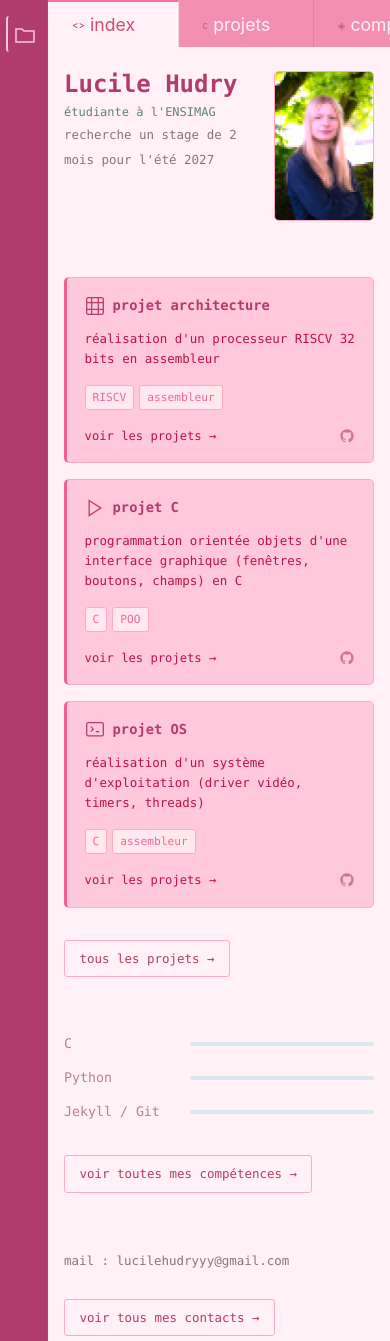
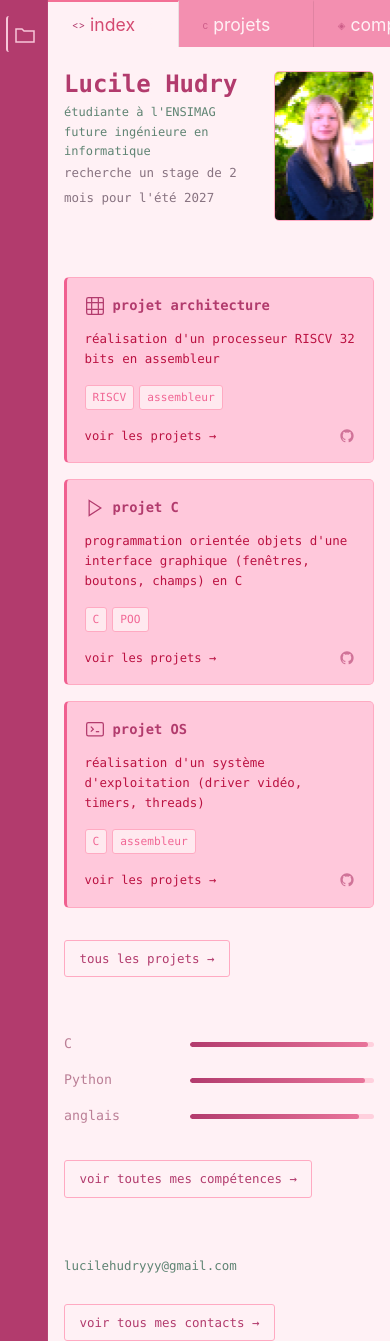
Before and after one commit to mkdir-lucile/mkdir-lucile.github.io, a Jekyll site: the page built from index.html, in a window 390 px wide. Built offline with Jekyll 4.4.1, drawn with Linux system fonts in a browser that asks for light colours.

```diff
--- a/_layouts/default.html
+++ b/_layouts/default.html
@@ -14,7 +14,7 @@
        ACTIVITY BAR — bande d'icônes à gauche
        ══════════════════════════════════════════════ -->
   <div class="activity-bar">
-    <div class="activity-icon activity-icon--active" title="Explorateur">
+    <div class="activity-icon activity-icon--active" id="sidebar-toggle" title="Explorateur">
       <svg width="24" height="24" viewBox="0 0 24 24" fill="none" stroke="currentColor" stroke-width="1.5">
         <path d="M3 7h6l2 2h10v11H3z"/>
       </svg>
@@ -22,9 +22,9 @@
   </div>
 
   <!-- ══════════════════════════════════════════════
-       SIDEBAR — panneau latéral bleuté foncé
+       SIDEBAR — panneau latéral
        ══════════════════════════════════════════════ -->
-  <div class="sidebar">
+  <div class="sidebar" id="sidebar">
     <div class="sidebar-section">
       <div class="sidebar-section-header">&#9660; PORTFOLIO</div>
       <ul class="sidebar-tree">
@@ -59,7 +59,7 @@
         </li>
         <li class="sidebar-item">
           <span class="sidebar-file-icon">in</span>
-          <a href="mailto:{{ site.email }}">linkedIn</a>
+          <a href="{{ site.linkedin_url }}" target="_blank">linkedIn</a>
         </li>
       </ul>
     </div>
@@ -105,9 +105,9 @@
       </div>
     </main>
 
-  </div>
+  </div><!-- /editor-zone -->
 
-<script>
+  <script>
     // Animation d'entrée des onglets inactifs
     document.querySelectorAll('.tab--inactive').forEach((tab, i) => {
       tab.style.transform = 'translateX(40px)';
@@ -118,6 +118,28 @@
         tab.style.opacity = '1';
       }, 80 + i * 60);
     });
+
+    // Sidebar mobile : toggle au clic sur l'icône fichier
+    const toggle = document.getElementById('sidebar-toggle');
+    const sidebar = document.getElementById('sidebar');
+
+    toggle.addEventListener('click', () => {
+      sidebar.classList.toggle('sidebar--open');
+    });
+
+    // Ferme la sidebar si on clique en dehors
+    document.addEventListener('click', (e) => {
+      if (!sidebar.contains(e.target) && !toggle.contains(e.target)) {
+        sidebar.classList.remove('sidebar--open');
+      }
+    });
+
+    // Ferme la sidebar après navigation
+    sidebar.querySelectorAll('a').forEach(link => {
+      link.addEventListener('click', () => {
+        sidebar.classList.remove('sidebar--open');
+      });
+    });
   </script>
 
 </body>
--- a/assets/css/style.css
+++ b/assets/css/style.css
@@ -318,8 +318,6 @@ ul { list-style: none; }
   line-height: 2;
   margin-bottom: var(--space-md);
 }
-.hero-tagline::before { content: ' '; }
-.hero-tagline::after  { content: "spécialisation en DEVOPS et gestion des données"; }
 
 .hero-actions { display: flex; gap: var(--space-sm); flex-wrap: wrap; }
 
@@ -502,25 +500,44 @@ ul { list-style: none; }
 
 
 /* ── RESPONSIVE ───────────────────────────────────────── */
+
 @media (max-width: 768px) {
-  .sidebar { display: none; }
 
-  /* Sur mobile, hero-top redevient un vrai flex row */
+  /* Sidebar cachée par défaut, glisse depuis la gauche au clic */
+  .sidebar {
+    position: fixed;
+    top: 0;
+    left: var(--activity-width);
+    height: 100vh;
+    width: var(--sidebar-width);
+    z-index: 100;
+    box-shadow: 4px 0 16px rgba(0,0,0,0.2);
+    display: none;
+    flex-direction: column;
+    overflow-y: auto;
+  }
+  .sidebar--open {
+    display: flex;
+  }
+
+  /* Editor-zone prend toute la largeur disponible */
+  .editor-zone {
+    width: 100%;
+    min-width: 0;
+  }
+
+  /* Hero */
   .hero { display: block; }
-
   .hero-top {
     display: flex;
     flex-direction: row;
     align-items: flex-start;
     gap: var(--space-sm);
   }
-
   .hero-image { flex-shrink: 0; }
   .hero-image img { width: 100px; height: 150px; }
-
   .hero-text { flex: 1; min-width: 0; }
   .hero-name { font-size: 1.5rem; margin-bottom: 0.3rem; }
-
   .hero-tagline {
     font-size: 0.75rem;
     line-height: 1.6;
@@ -528,12 +545,10 @@ ul { list-style: none; }
   }
   .hero-tagline::before { content: ''; }
   .hero-tagline::after  { content: ''; }
-
   .herop { width: 100%; font-size: 0.78rem; }
 
   .editor-body { padding: var(--space-sm); }
   .project-grid { grid-template-columns: 1fr; }
-
   .about p,
   .section-contacts p { font-size: 0.78rem; }
 }
--- a/index.html
+++ b/index.html
@@ -9,7 +9,7 @@ description: "Portfolio de Lucile — future ingénieure en informatique"
   <div class="hero-top">
     <div class="hero-text">
       <h1 class="hero-name">Lucile Hudry</h1>
-      <p class="hero-tagline">étudiante à l'ENSIMAG<br>
+      <p class="hero-tagline">étudiante à l'ENSIMAG<br>future ingénieure en informatique
       <p class="herop">
         recherche un stage de 2 mois pour l'été 2027<br />
       </p>
@@ -146,15 +146,15 @@ description: "Portfolio de Lucile — future ingénieure en informatique"
   <ul class="skills-list">
     <li class="skill-item">
       <span class="skill-name">C</span>
-      <div class="skill-bar"><div class="skill-fill" style="width: 90%"></div></div>
+      <div class="skill-bar"><div class="skill-fill" style="width: 97%"></div></div>
     </li>
     <li class="skill-item">
       <span class="skill-name">Python</span>
-      <div class="skill-bar"><div class="skill-fill" style="width: 65%"></div></div>
+      <div class="skill-bar"><div class="skill-fill" style="width: 95%"></div></div>
     </li>
     <li class="skill-item">
-      <span class="skill-name">Jekyll / Git</span>
-      <div class="skill-bar"><div class="skill-fill" style="width: 55%"></div></div>
+      <span class="skill-name">anglais</span>
+      <div class="skill-bar"><div class="skill-fill" style="width: 92%"></div></div>
     </li>
   </ul>
 
@@ -166,10 +166,52 @@ description: "Portfolio de Lucile — future ingénieure en informatique"
 
 
 <section class="section-contacts">
-  <p>
-    mail : lucilehudryyy@gmail.com <br /> <br/>
-  </p>
+  <p><a href="mailto:lucilehudryyy@gmail.com">
+    lucilehudryyy@gmail.com <br /> <br/>
+  </a></p>
   <a href="{{ '/contacts/' | relative_url }}" class="btn btn-secondary">
     voir tous mes contacts →
   </a>
 </section>
+
+<style>
+  /* ── Barres de compétences (étend le style global) ── */
+.skills-list {
+  display: flex;
+  flex-direction: column;
+  gap: 0.85rem;
+  margin-bottom: var(--space-md);
+}
+.skill-item {
+  display: flex;
+  align-items: center;
+  gap: 1rem;
+}
+.skill-name {
+  font-family: var(--font-mono);
+  font-size: 0.83rem;
+  color: var(--color-teal);
+  min-width: 110px;
+}
+.skill-bar {
+  flex: 1;
+  height: 5px;
+  background: #ffd0dd;
+  border-radius: 99px;
+  overflow: hidden;
+}
+.skill-fill {
+  height: 100%;
+  background: linear-gradient(90deg, var(--color-blue), #e8749a);
+  border-radius: 99px;
+  width: 0;
+  transition: width 0.8s cubic-bezier(.4,0,.2,1);
+}
+.skill-level {
+  font-family: var(--font-mono);
+  font-size: 0.68rem;
+  color: var(--color-muted);
+  min-width: 80px;
+  text-align: right;
+}
+</style>
```
Also changed, not shown: competences.html (+6 -8 lines), contact.html (added, +160 -0 lines), projets.html (+8 -1 lines).
